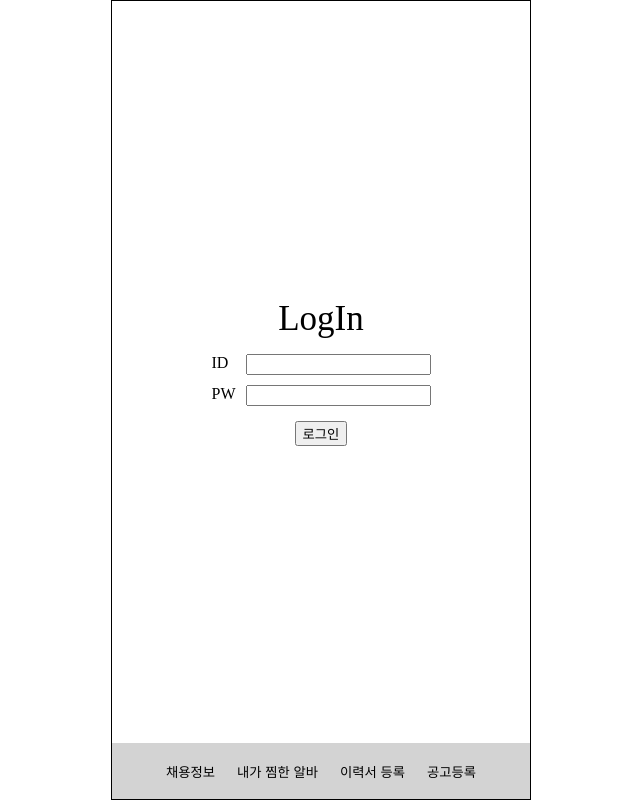
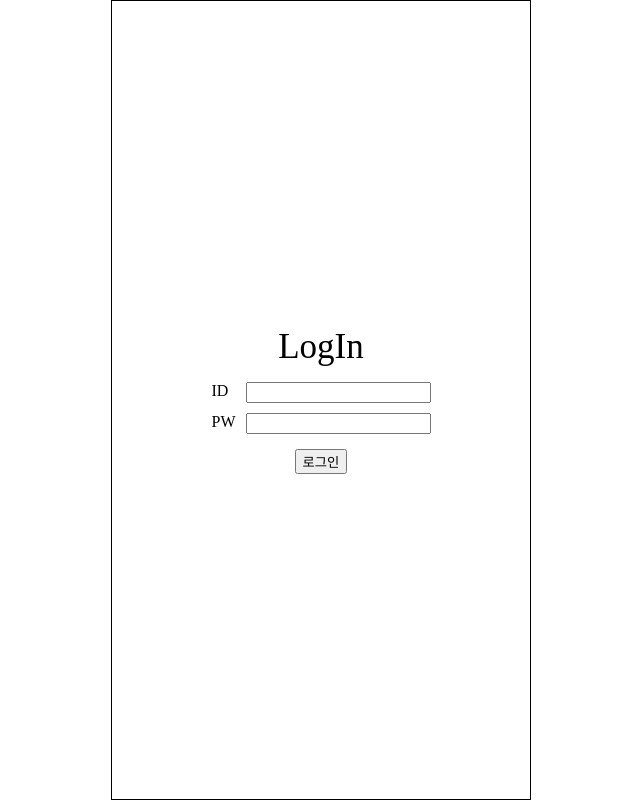
Before and after one commit to KUKATHON-5Team/KUKATHON-Frontend, a React (Create React App) app: page / in a window 1280 px wide. Shown: the whole page, without its empty margins (319-959 px from the left). Built offline with nearby package versions, Linux system fonts and the light colour scheme.

Commit message:
add LoginContainer

```diff
--- /dev/null
+++ b/src/container/LoginContainer.js
@@ -0,0 +1,20 @@
+import styled from "styled-components";
+
+export const LoginContainer = ({ children }) => {
+    return (
+        <LoginContainerBox>
+            {children}
+        </LoginContainerBox>
+    );
+};
+
+const LoginContainerBox = styled.div`
+  width: 100vw;
+  max-width: 420px;
+  justify-content: center;
+  height: calc(var(--vh, 1vh) * 100);
+  display: flex;
+  flex-direction: column;
+  border: 1px solid black;
+  box-sizing: border-box;
+`;
--- a/src/pages/LogIn.js
+++ b/src/pages/LogIn.js
@@ -1,6 +1,6 @@
 import styled from "styled-components";
 import axios from "../api/axios";
-import { PageContainer } from "../container/PageContainer";
+import { LoginContainer } from "../container/LoginContainer";
 import { useState } from 'react';
 
 export const LogIn = () => {
@@ -46,7 +46,7 @@ export const LogIn = () => {
     };
 
     return (
-        <PageContainer>
+        <LoginContainer>
             <LogInContainer>
                 <Title>LogIn</Title>
                 <Login>
@@ -63,7 +63,7 @@ export const LogIn = () => {
                     <button type="submit" onClick={onSubmitHandler}>로그인</button>
                 </LoginButton>
             </LogInContainer>
-        </PageContainer>
+        </LoginContainer>
     );
 };
 
```
